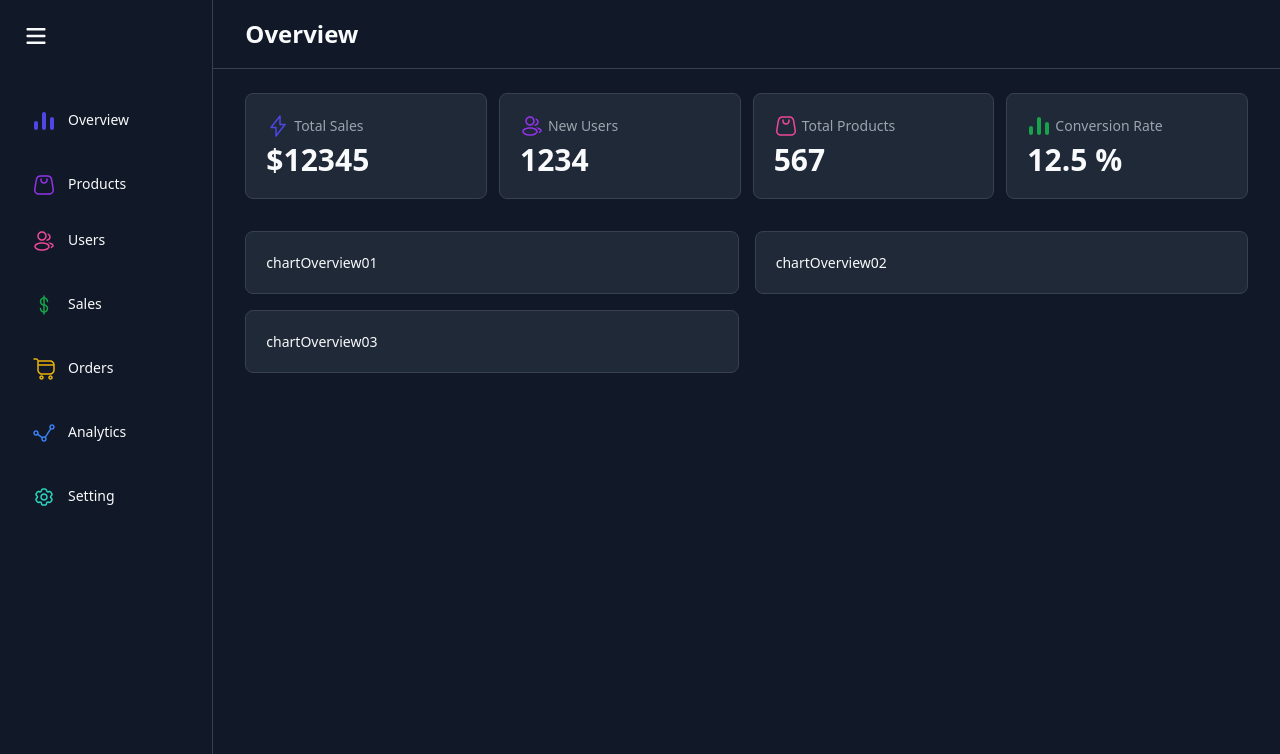
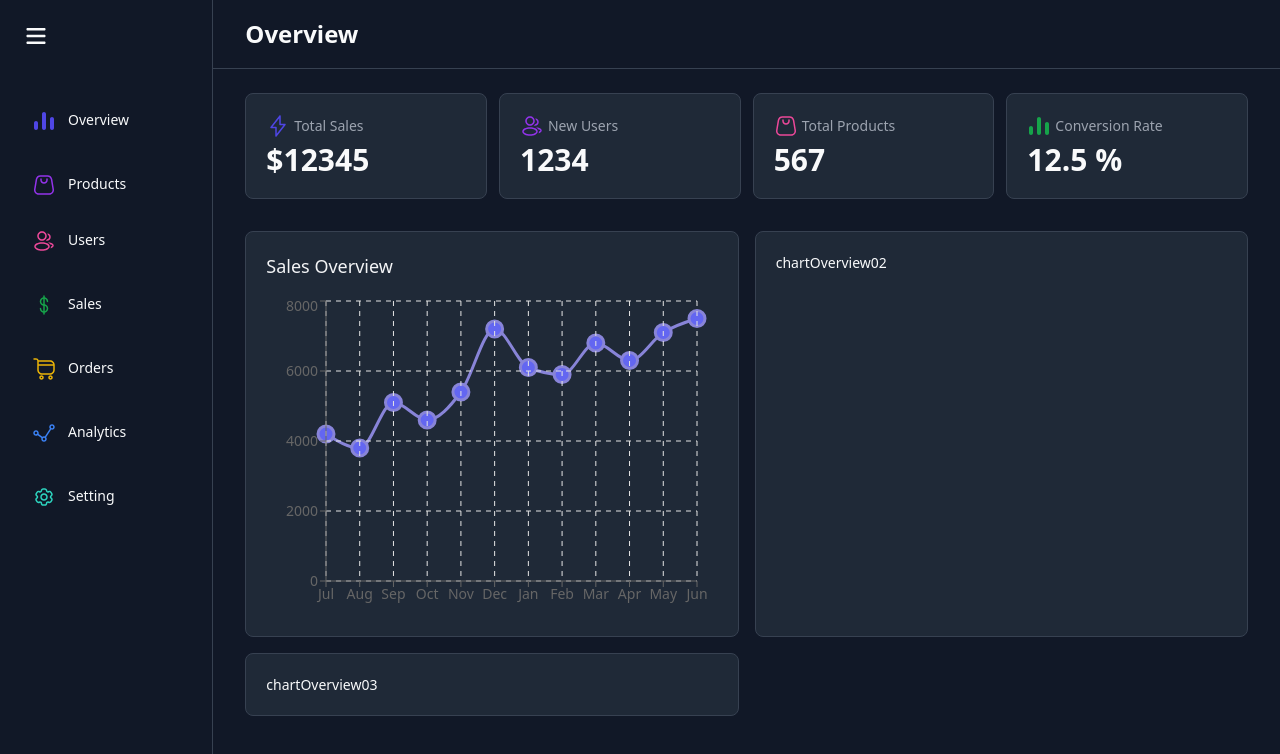
Before and after one commit to Code-Coterie-Team/react-admin-project, a React (Vite) app: page / in a window 1280 px wide. Shown: the top 754 px of the page. Built offline with nearby package versions, Linux system fonts and the light colour scheme.

Commit message:
installReChartAndAddChartOverview

```diff
--- a/package.json
+++ b/package.json
@@ -12,7 +12,8 @@
   "dependencies": {
     "react": "^18.3.1",
     "react-dom": "^18.3.1",
-    "react-router-dom": "^7.0.2"
+    "react-router-dom": "^7.0.2",
+    "recharts": "^2.15.0"
   },
   "devDependencies": {
     "@eslint/js": "^9.15.0",
--- /dev/null
+++ b/src/components/ChartSalesOverview.tsx
@@ -0,0 +1,58 @@
+import {
+  LineChart,
+  Line,
+  CartesianGrid,
+  XAxis,
+  YAxis,
+  Tooltip,
+  ResponsiveContainer,
+} from "recharts";
+
+function ChartSalesOverview() {
+  const data = [
+    { name: "Jul", sales: 4200 },
+    { name: "Aug", sales: 3800 },
+    { name: "Sep", sales: 5100 },
+    { name: "Oct", sales: 4600 },
+    { name: "Nov", sales: 5400 },
+    { name: "Dec", sales: 7200 },
+    { name: "Jan", sales: 6100 },
+    { name: "Feb", sales: 5900 },
+    { name: "Mar", sales: 6800 },
+    { name: "Apr", sales: 6300 },
+    { name: "May", sales: 7100 },
+    { name: "Jun", sales: 7500 },
+  ];
+
+  return (
+    <div className="chart-container h-80">
+      <ResponsiveContainer
+        width="100%"
+        height="100%"
+      >
+        <LineChart
+          data={data}
+          margin={{ top: 5, right: 20, bottom: 5, left: 0 }}
+        >
+          <Line
+            type="monotone"
+            dataKey="sales"
+            stroke="#8884d8" // رنگ خط
+            strokeWidth={3} // پهنای خط
+            activeDot={{ r: 8, fill: "#6366f1" }}
+            dot={{ r: 8, fill: "#6366f1" }} // دایره اصلی
+          />
+          <CartesianGrid
+            stroke="#e5e5e5"
+            strokeDasharray="5 5"
+          />
+          <XAxis dataKey="name" />
+          <YAxis />
+          <Tooltip />
+        </LineChart>
+      </ResponsiveContainer>
+    </div>
+  );
+}
+
+export default ChartSalesOverview;
--- a/src/components/Overview.tsx
+++ b/src/components/Overview.tsx
@@ -1,7 +1,8 @@
-// import React from 'react'
-// import HeaderPanel from "./HeaderPanel"
 import Panel from "./Panel"
 import { Flash, Users, ShoppingBag, BarChart01 } from "../icons"
+import ChartSalesOverview from "./chartSalesOverview"
+
+
 function Overview() {
 
     return (
@@ -12,9 +13,12 @@ function Overview() {
                 <Panel icon={<ShoppingBag className="text-pink-500" width="1.5rem" height="1.rem"/>} title="Total Products" amount={567} type="" />
                 <Panel icon={<BarChart01 className="text-green-600" width="1.5rem" height="1.5rem"/>} title="Conversion Rate" amount={12.5} type="persent" />
             </div>
-            <div className="chartOverview grid grid-cols-2 gap-4">
+            <div className="chartOverview grid grid-cols-1 lg:grid-cols-2 gap-4">
                 <div className='bg-menuBody p-5 rounded-lg border-bmenuBody border-[1px] border-solid'>
-                    chartOverview01
+                    <h2 className="text-lg font-medium pb-4 text-gray-100">Sales Overview</h2>
+
+                    <ChartSalesOverview/>
+
                 </div>
                 <div className="bg-menuBody p-5 rounded-lg border-bmenuBody border-[1px] border-solid ">
                     chartOverview02
```
Also changed, not shown: 1 other file (tests, documents, lock files or other folders).
